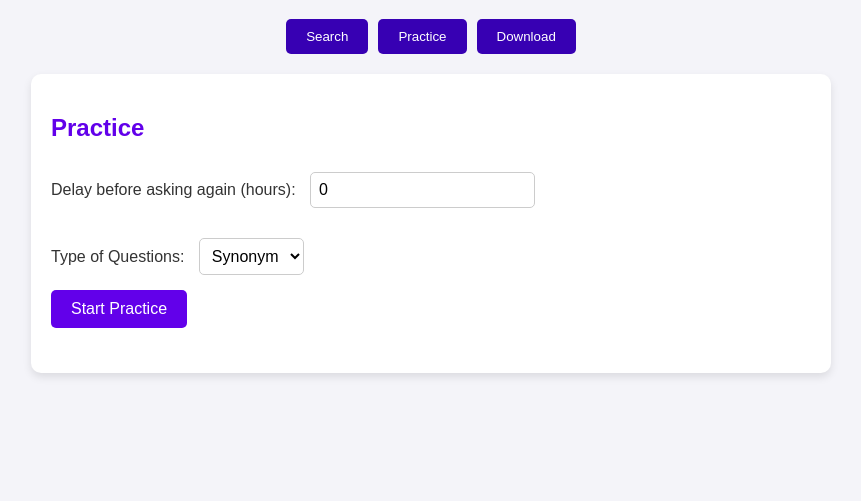
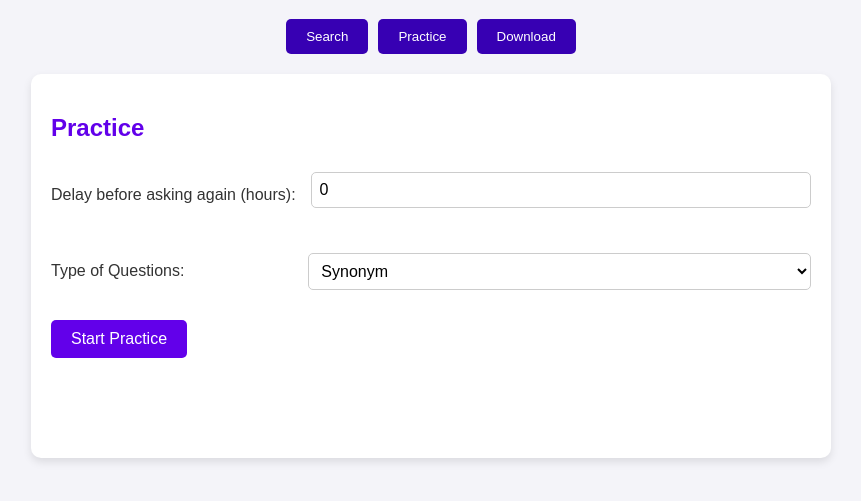
Before and after one commit to QuantumStar1999/Nemesis, a plain HTML site: page index.html in a window 1280 px wide. Both pictures are taken after a click on the button "Practice". Shown: the part 81-582 px from the top of the page, without its empty margins (209-1070 px from the left). Drawn offline with Linux system fonts and the light colour scheme.

Commit message:
Update #4

```diff
--- a/index.html
+++ b/index.html
@@ -26,15 +26,15 @@
     </section>
 
     <!-- Practice Section -->
-    <section id="practice" class="section">
+    <div id="practice" class="section">
     <h2>Practice</h2>
     <div>
       <label for="hoursSinceLastAsked">Delay before asking again (hours):</label>
       <input type="number" id="hoursSinceLastAsked" value="0" min="0" step="1">
     </div>
-    <div>
-      <label for="questionType">Type of Questions:</label>
-      <select id="questionType">
+    <div class="input-group">
+      <label for="questionType">Type of Questions: </label>
+      <select id="questionType"class="input-group-option">
         <option value="random">Random</option>
         <option value="synonym" selected>Synonym</option>
         <option value="antonym">Antonym</option>
@@ -51,7 +51,7 @@
       <p id="meaningText"></p>
     </div>
     <button id="nextButton" class="button" style="display: none;" onclick="startPractice()">Next</button>
-  </section>
+  </div>
 
   <!-- Download Section -->
   <section id="download" class="section">
--- a/styles.css
+++ b/styles.css
@@ -196,11 +196,7 @@ nav button:hover {
   margin: 10px 0;
 }
 
-label {
-  font-size: 16px;
-  color: #333;
-  margin-right: 10px;
-}
+
 
 /* Practice Section Styling */
 #practice {
@@ -215,11 +211,49 @@ label {
   margin-bottom: 20px;
 }
 
+#practice div {
+  display: flex;
+  align-items: center;
+  justify-content: space-between;
+  margin-bottom: 15px;
+}
+
 #practice label {
+  flex: 1;
+  text-align: right;
+  margin-right: 15px;
   font-size: 16px;
   color: #333;
-  margin-right: 10px;
+  white-space: nowrap;
 }
+
+#practice input,
+#practice select {
+  flex: 2;
+  padding: 8px;
+  border: 1px solid #ccc;
+  border-radius: 5px;
+  font-size: 16px;
+  background-color: white;
+  cursor: pointer;
+}
+
+/* #practice button {
+  display: block;
+  width: 100%;
+  padding: 10px;
+  background-color: #6200ea;
+  color: white;
+  border: none;
+  border-radius: 5px;
+  font-size: 16px;
+  cursor: pointer;
+  transition: background-color 0.3s ease;
+}
+
+#practice button:hover {
+  background-color: #7c4dff;
+} */
 
 #practice input {
   padding: 8px;
@@ -234,6 +268,12 @@ label {
   font-weight: bold;
   margin-bottom: 20px;
   color: #333;
+}
+
+#practiceOptions {
+  display: flex;
+  flex-direction: column;
+  /* gap: 10px; Adds spacing between buttons */
 }
 
 #practiceOptions button {
@@ -309,12 +349,14 @@ label {
   border-radius: 5px;
   font-size: 16px;
   margin: 10px 0;
+
   background-color: white;
   cursor: pointer;
 }
 
 label {
+  display: inline-flex;
   font-size: 16px;
   color: #333;
-  margin-right: 10px;
+  margin-right: 20px;
 }
```
